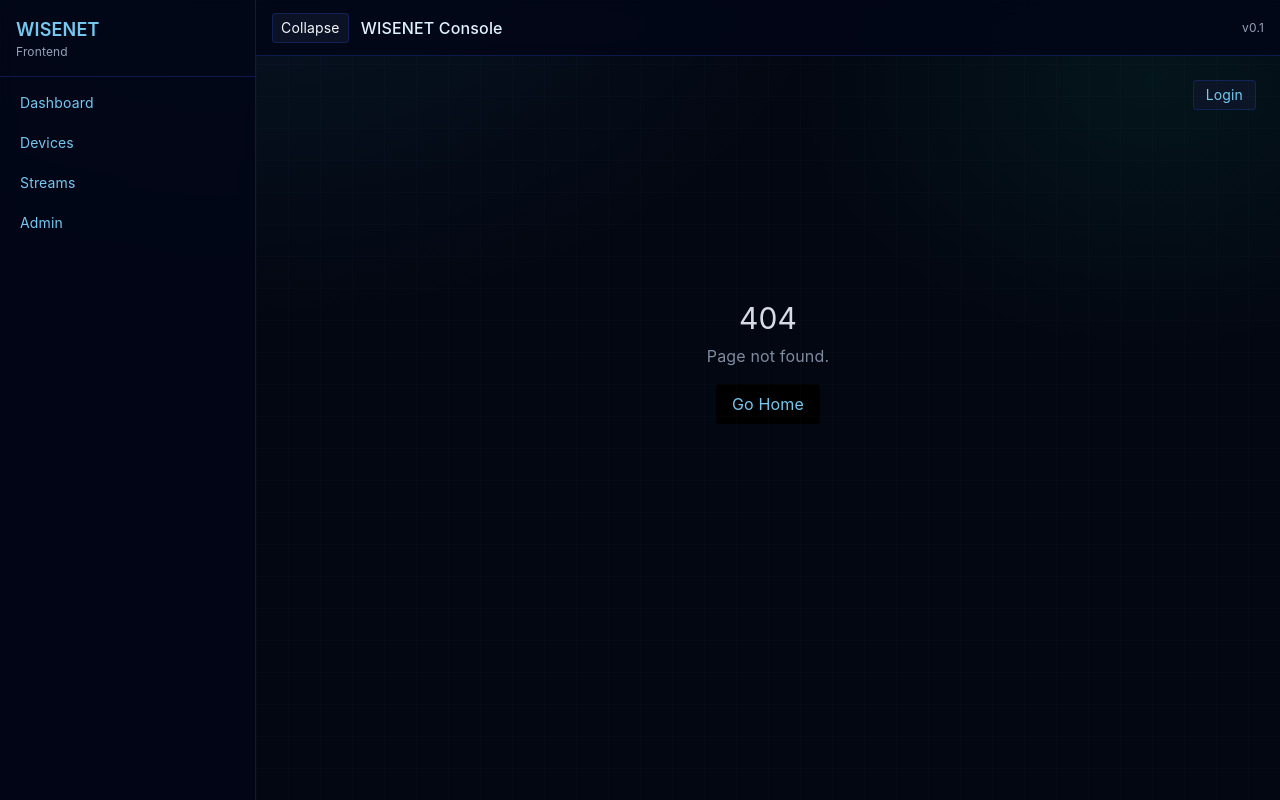
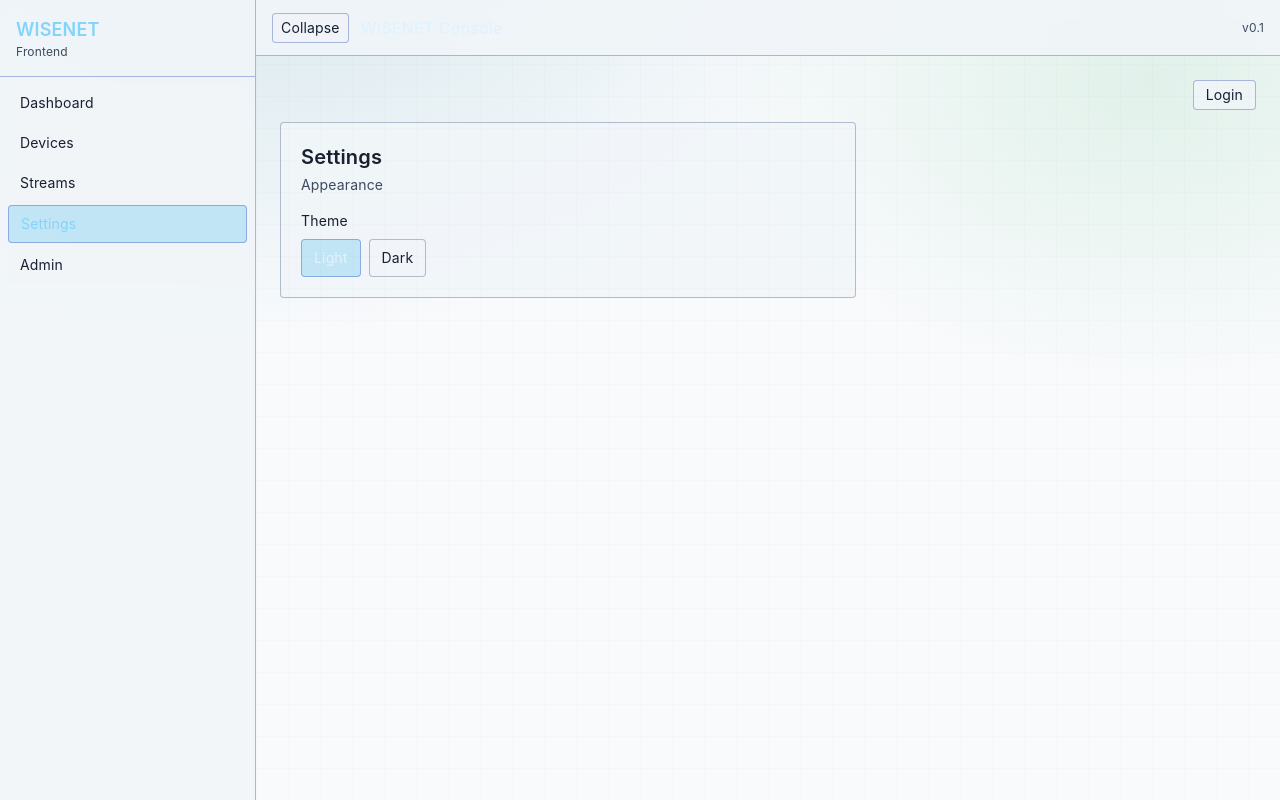
Before and after one commit to VIPERFGCU/WISE-Framework, a React app in the folder app/frontend/: page /settings in a window 1280 px wide. Before the commit this address had no page. Built offline with nearby package versions, Linux system fonts and the light colour scheme; the HTML template or start-up script is replaced by a standard one.

Commit message:
Add settings panel with light/dark theme toggle

```diff
--- a/app/frontend/src/App.tsx
+++ b/app/frontend/src/App.tsx
@@ -8,6 +8,7 @@ import NotFound from "./pages/NotFound";
 import ProtectedRoute from "./auth/ProtectedRoute";
 import Login from "./pages/Login";
 import SensorProfile from "./pages/SensorProfile";
+import Settings from "./pages/Settings";
 
 export default function App() {
   return (
@@ -17,6 +18,7 @@ export default function App() {
         <Route index element={<Dashboard />} />
         <Route path="devices" element={<Devices />} />
         <Route path="streams" element={<Streams />} />
+        <Route path="settings" element={<Settings />} />
         <Route path="admin" element={<Admin />} />
 	<Route path="login" element={<Login />} />
 	<Route element={<ProtectedRoute />}>
--- a/app/frontend/src/index.css
+++ b/app/frontend/src/index.css
@@ -5,6 +5,10 @@
 @layer base {
 	:root {
 		color-scheme: dark;
+	}
+
+	html.theme-light {
+		color-scheme: light;
 	}
 
 	html, body, #root {
@@ -16,6 +20,10 @@
 		font-family: "Inter", "Segoe UI", system-ui, -apple-system, sans-serif;
 		letter-spacing: 0.01em;
 	}
+
+	html.theme-light body {
+		@apply bg-slate-100 text-slate-900;
+	}
 }
 
 @layer components {
@@ -24,6 +32,13 @@
 			radial-gradient(800px 600px at 90% 10%, rgba(16, 185, 129, 0.08), transparent 45%),
 			#030712;
 		color: rgba(226, 232, 240, 0.95);
+	}
+
+	html.theme-light .hud {
+		background: radial-gradient(1200px 800px at 20% -10%, rgba(14, 116, 144, 0.14), transparent 52%),
+			radial-gradient(900px 620px at 90% 10%, rgba(22, 163, 74, 0.1), transparent 48%),
+			#f8fafc;
+		color: rgba(15, 23, 42, 0.96);
 	}
 
 	.hud::before {
@@ -35,6 +50,32 @@
 			linear-gradient(90deg, rgba(148, 163, 184, 0.08) 1px, transparent 1px);
 		background-size: 32px 32px;
 		opacity: 0.35;
+	}
+
+	html.theme-light .hud::before {
+		background-image: linear-gradient(rgba(30, 41, 59, 0.08) 1px, transparent 1px),
+			linear-gradient(90deg, rgba(30, 41, 59, 0.08) 1px, transparent 1px);
+		opacity: 0.18;
+	}
+
+	html.theme-light .hud [class*="bg-slate-95"],
+	html.theme-light .hud [class*="bg-slate-900"],
+	html.theme-light .hud [class*="bg-slate-800"] {
+		background-color: rgba(241, 245, 249, 0.88) !important;
+	}
+
+	html.theme-light .hud [class*="text-slate-100"],
+	html.theme-light .hud [class*="text-slate-200"],
+	html.theme-light .hud [class*="text-slate-300"] {
+		color: rgba(15, 23, 42, 0.96) !important;
+	}
+
+	html.theme-light .hud [class*="text-slate-400"] {
+		color: rgba(51, 65, 85, 0.95) !important;
+	}
+
+	html.theme-light .hud [class*="border-slate"] {
+		border-color: rgba(148, 163, 184, 0.7) !important;
 	}
 
 	.hud .bg-white {
--- a/app/frontend/src/layouts/Shell.tsx
+++ b/app/frontend/src/layouts/Shell.tsx
@@ -28,6 +28,7 @@ export default function Shell() {
       <NavLink to="/" end className={navLinkClass} onClick={() => setMobileNavOpen(false)}>Dashboard</NavLink>
       <NavLink to="/devices" className={navLinkClass} onClick={() => setMobileNavOpen(false)}>Devices</NavLink>
       <NavLink to="/streams" className={navLinkClass} onClick={() => setMobileNavOpen(false)}>Streams</NavLink>
+      <NavLink to="/settings" className={navLinkClass} onClick={() => setMobileNavOpen(false)}>Settings</NavLink>
       <NavLink to={isAuthed() ? "/admin" : "/login"} className={navLinkClass} onClick={() => setMobileNavOpen(false)}>Admin</NavLink>
     </>
   );
--- /dev/null
+++ b/app/frontend/src/lib/theme.tsx
@@ -0,0 +1,46 @@
+import { createContext, useContext, useEffect, useMemo, useState } from "react";
+import type { ReactNode } from "react";
+
+export type ThemeMode = "light" | "dark";
+
+type ThemeContextValue = {
+  mode: ThemeMode;
+  setMode: (mode: ThemeMode) => void;
+};
+
+const STORAGE_KEY = "wisenet.theme.mode";
+
+const ThemeContext = createContext<ThemeContextValue | null>(null);
+
+function resolveInitialMode(): ThemeMode {
+  const stored = localStorage.getItem(STORAGE_KEY);
+  if (stored === "light" || stored === "dark") return stored;
+  return window.matchMedia("(prefers-color-scheme: dark)").matches ? "dark" : "light";
+}
+
+function applyMode(mode: ThemeMode) {
+  const root = document.documentElement;
+  root.classList.toggle("theme-light", mode === "light");
+  root.classList.toggle("theme-dark", mode === "dark");
+}
+
+export function ThemeProvider({ children }: { children: ReactNode }) {
+  const [mode, setMode] = useState<ThemeMode>(() => resolveInitialMode());
+
+  useEffect(() => {
+    applyMode(mode);
+    localStorage.setItem(STORAGE_KEY, mode);
+  }, [mode]);
+
+  const value = useMemo(() => ({ mode, setMode }), [mode]);
+
+  return <ThemeContext.Provider value={value}>{children}</ThemeContext.Provider>;
+}
+
+export function useTheme() {
+  const ctx = useContext(ThemeContext);
+  if (!ctx) {
+    throw new Error("useTheme must be used within ThemeProvider");
+  }
+  return ctx;
+}
--- a/app/frontend/src/main.tsx
+++ b/app/frontend/src/main.tsx
@@ -3,11 +3,14 @@ import ReactDOM from 'react-dom/client';
 import { BrowserRouter } from "react-router-dom";
 import './index.css'
 import App from './App.tsx'
+import { ThemeProvider } from "./lib/theme";
 
 ReactDOM.createRoot(document.getElementById("root")!).render(
 	<React.StrictMode>
-	   <BrowserRouter>
-	      <App />
-	   </BrowserRouter>
+		<ThemeProvider>
+		   <BrowserRouter>
+		      <App />
+		   </BrowserRouter>
+		</ThemeProvider>
 	</React.StrictMode>
 );
--- /dev/null
+++ b/app/frontend/src/pages/Settings.tsx
@@ -0,0 +1,30 @@
+import { useTheme } from "../lib/theme";
+
+export default function Settings() {
+  const { mode, setMode } = useTheme();
+
+  const buttonClass = (value: "light" | "dark") =>
+    "rounded border px-3 py-2 text-sm transition-colors " +
+    (mode === value
+      ? "bg-sky-500/20 text-sky-100 border-sky-500/50"
+      : "bg-slate-900/50 text-slate-300 border-slate-700 hover:bg-slate-800/60");
+
+  return (
+    <section className="max-w-xl rounded border border-slate-700 bg-slate-900/40 p-4 sm:p-5">
+      <h1 className="text-xl font-semibold text-slate-100">Settings</h1>
+      <p className="mt-1 text-sm text-slate-400">Appearance</p>
+
+      <div className="mt-4">
+        <div className="text-sm text-slate-300">Theme</div>
+        <div className="mt-2 flex gap-2">
+          <button type="button" className={buttonClass("light")} onClick={() => setMode("light")}>
+            Light
+          </button>
+          <button type="button" className={buttonClass("dark")} onClick={() => setMode("dark")}>
+            Dark
+          </button>
+        </div>
+      </div>
+    </section>
+  );
+}
```
